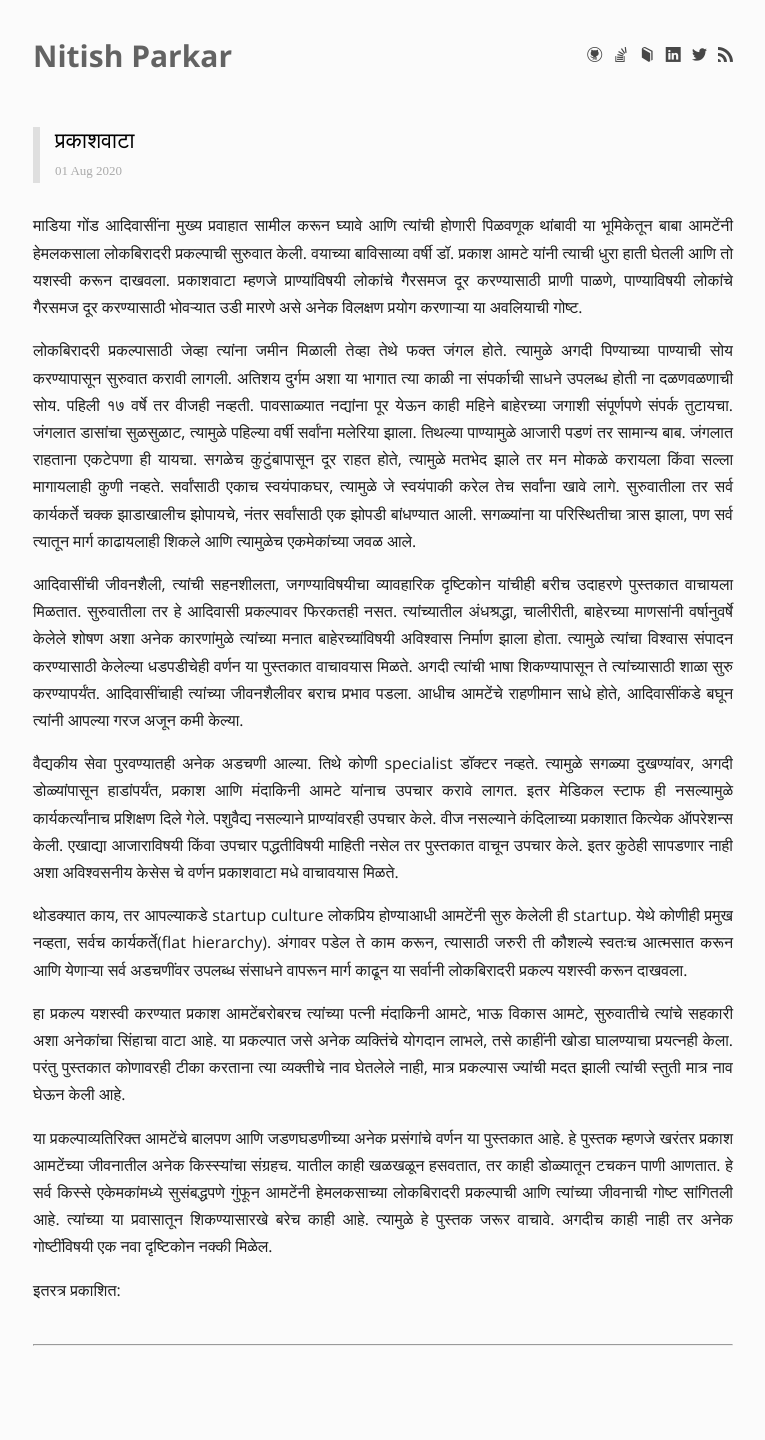
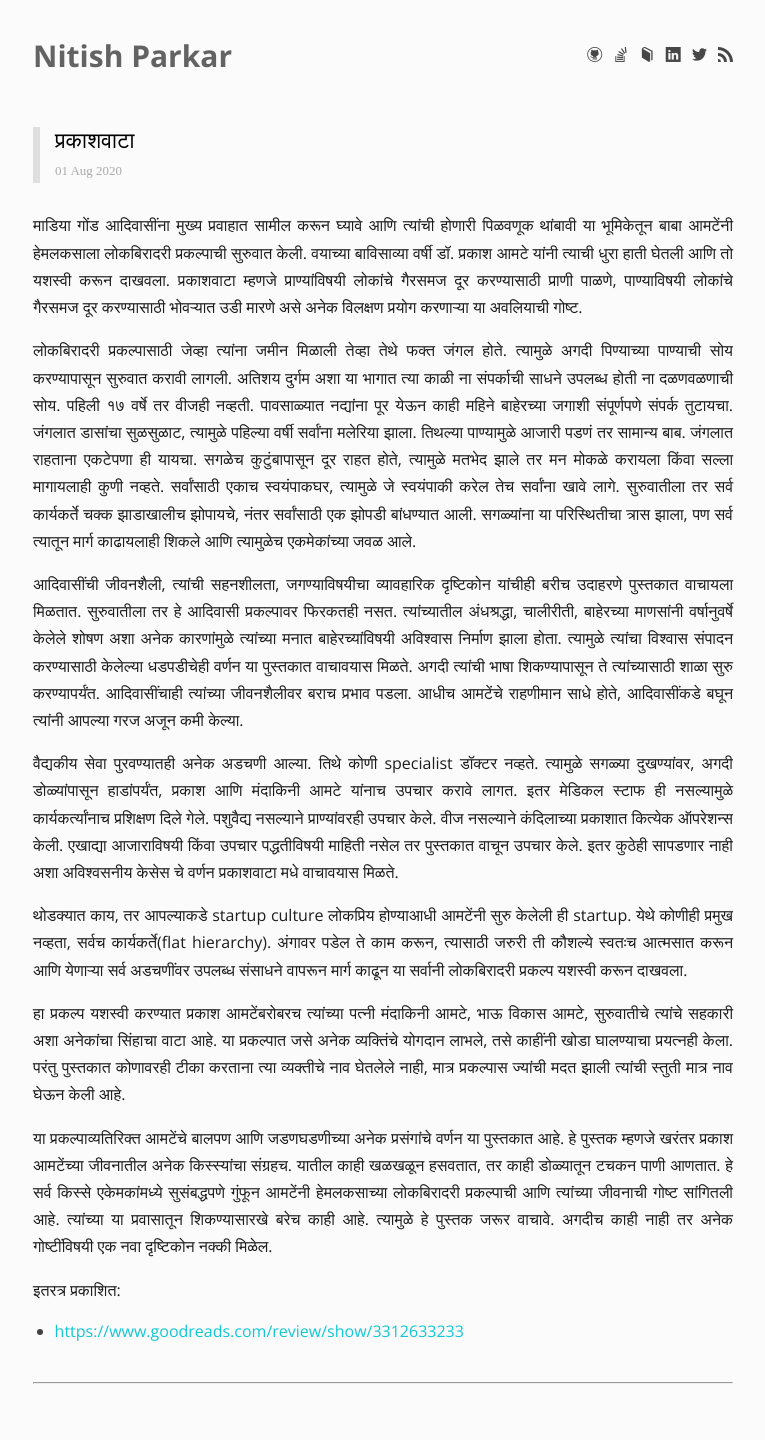
Before and after one commit to nitishsp/nitishsp.github.io, a Jekyll site: the page built from _posts/2020-08-01-prakashvata.md, in a window 1280 px wide. Shown: the whole page, without its empty margins (257-1022 px from the left). Built offline with Jekyll 4.4.1, drawn with Linux system fonts in a browser that asks for light colours; some web fonts are replaced; before the commit the page ends 1402 px from its top, so only the background shows below that; some of the changed lines change nothing that is shown.

Commit message:
Add goodreads link to Prakashvata review

```diff
--- a/_posts/2020-08-01-prakashvata.md
+++ b/_posts/2020-08-01-prakashvata.md
@@ -6,7 +6,7 @@ category: book_reviews
 goodreads_link: https://www.goodreads.com/book/show/8609510
 goodreads_cover: https://i.gr-assets.com/images/S/compressed.photo.goodreads.com/books/1279689324l/8609510.jpg
 language: Marathi
-external_links: []
+external_links: ["https://www.goodreads.com/review/show/3312633233"]
 ---
 माडिया गोंड आदिवासींना मुख्य प्रवाहात सामील करून घ्यावे आणि त्यांची होणारी पिळवणूक थांबावी या भूमिकेतून बाबा आमटेंनी हेमलकसाला लोकबिरादरी प्रकल्पाची सुरुवात केली. वयाच्या बाविसाव्या वर्षी डॉ. प्रकाश आमटे यांनी त्याची धुरा हाती घेतली आणि तो यशस्वी करून दाखवला. प्रकाशवाटा म्हणजे प्राण्यांविषयी लोकांचे गैरसमज दूर करण्यासाठी प्राणी पाळणे, पाण्याविषयी लोकांचे गैरसमज दूर करण्यासाठी भोवऱ्यात उडी मारणे असे अनेक विलक्षण प्रयोग करणाऱ्या या अवलियाची गोष्ट.
 
```
